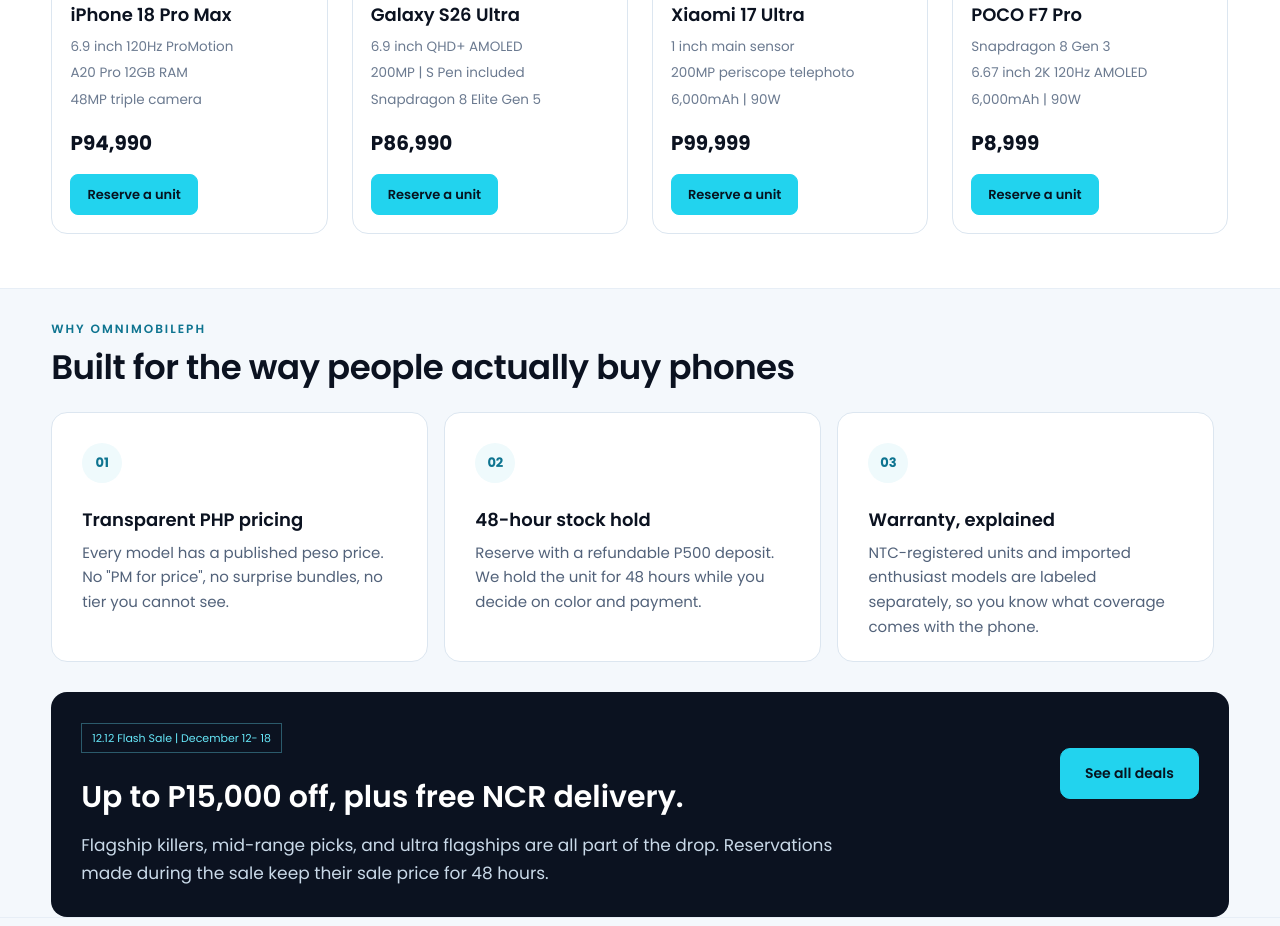
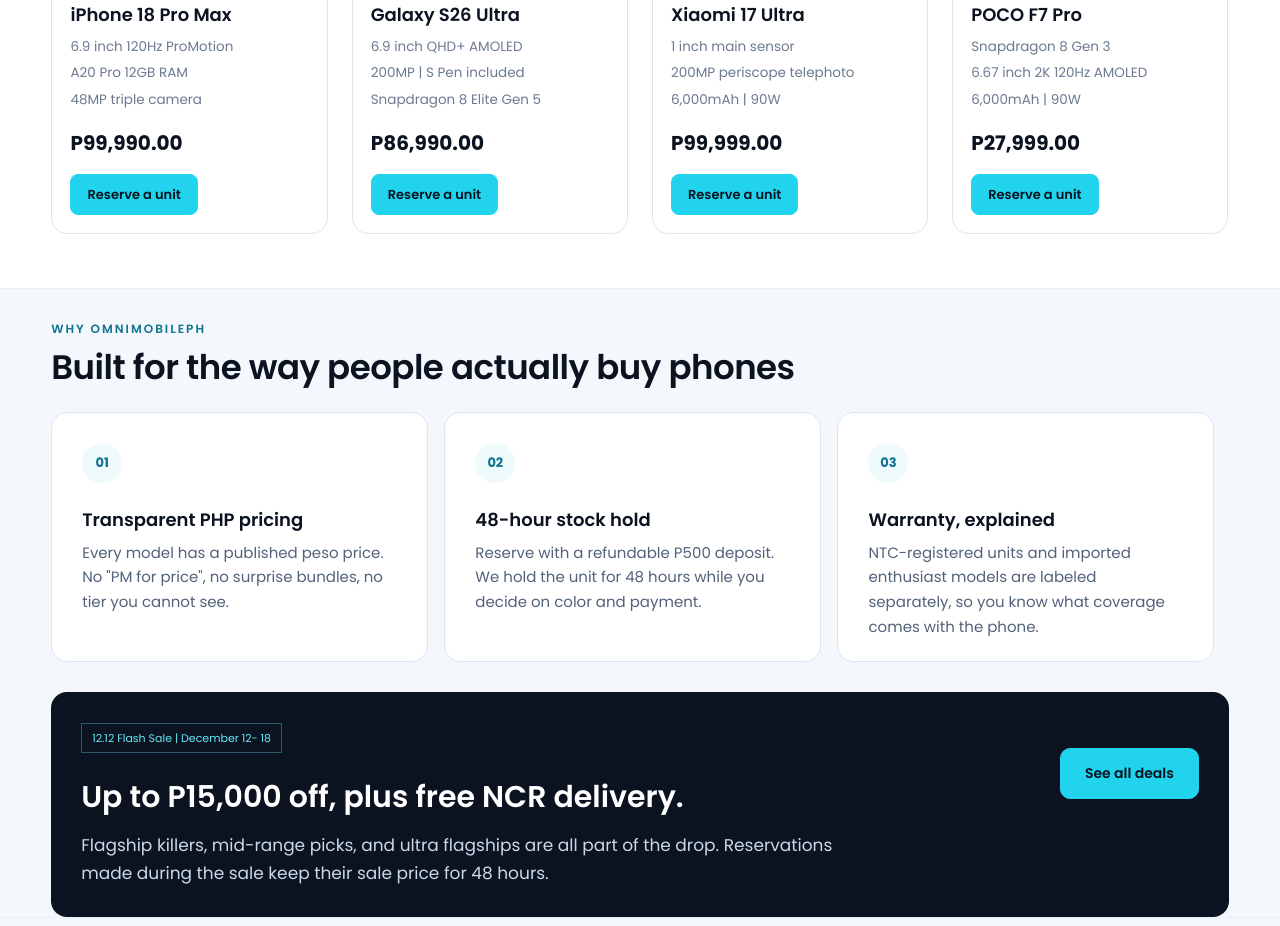
Before and after one commit to ryukirk19/ando-website, a plain HTML site: page index.html in a window 1280 px wide. Shown: the part 2215-3141 px from the top of the page. Drawn offline with Linux system fonts and the light colour scheme.

Commit message:
15th commit (price edit)

```diff
--- a/index.html
+++ b/index.html
@@ -152,7 +152,7 @@
                             <li>A20 Pro 12GB RAM</li>
                             <li>48MP triple camera</li>
                         </ul>
-                        <div class="price-row"><span class="price">P94,990</span></div>
+                        <div class="price-row"><span class="price">P99,990.00</span></div>
                         <a class="btn btn-small" href="contact.html">Reserve a unit</a>
                     </div>
                 </article>
@@ -170,7 +170,7 @@
                             <li>200MP | S Pen included</li>
                             <li>Snapdragon 8 Elite Gen 5</li>
                         </ul>
-                        <div class="price-row"><span class="price">P86,990</span></div>
+                        <div class="price-row"><span class="price">P86,990.00</span></div>
                         <a class="btn btn-small" href="contact.html">Reserve a unit</a>
                     </div>
                 </article>
@@ -188,7 +188,7 @@
                             <li>200MP periscope telephoto</li>
                             <li>6,000mAh | 90W</li>
                         </ul>
-                        <div class="price-row"><span class="price">P99,999</span></div>
+                        <div class="price-row"><span class="price">P99,999.00</span></div>
                         <a class="btn btn-small" href="contact.html">Reserve a unit</a>
                     </div>
                 </article>
@@ -206,7 +206,7 @@
                             <li>6.67 inch 2K 120Hz AMOLED</li>
                             <li>6,000mAh | 90W</li>
                         </ul>
-                        <div class="price-row"><span class="price">P8,999</span></div>
+                        <div class="price-row"><span class="price">P27,999.00</span></div>
                         <a class="btn btn-small" href="contact.html">Reserve a unit</a>
                     </div>
                 </article>
```
